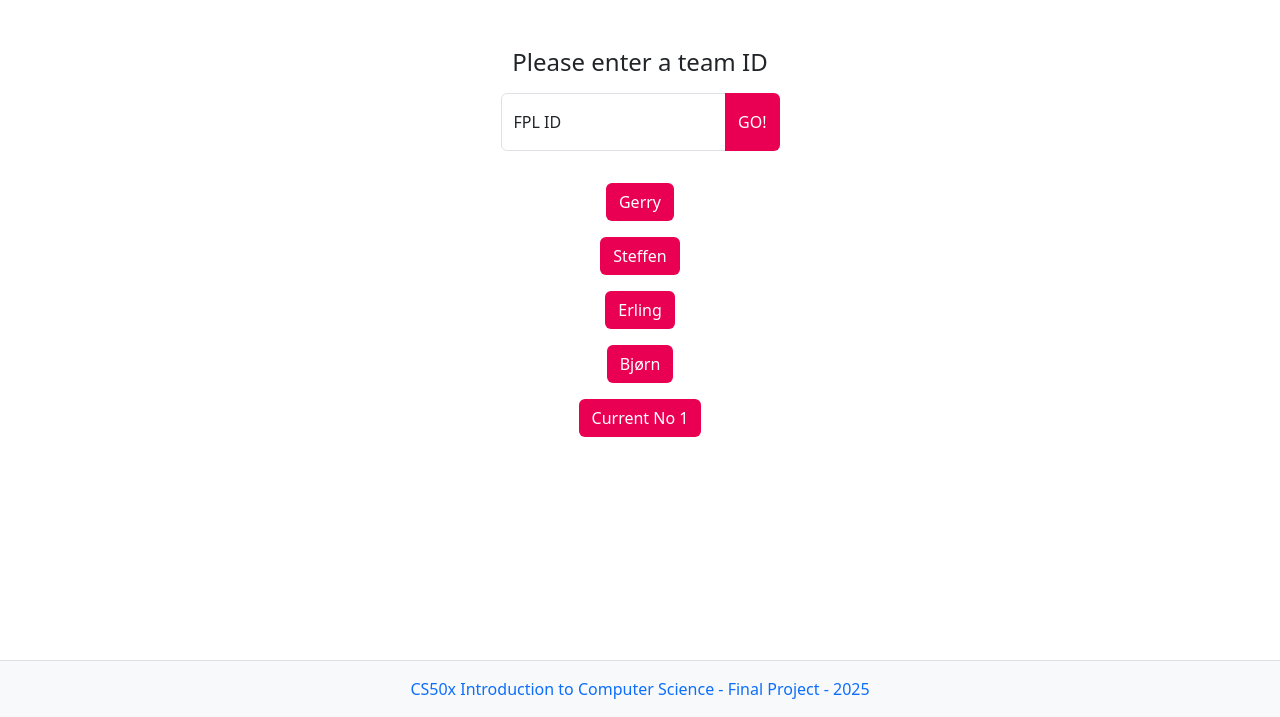
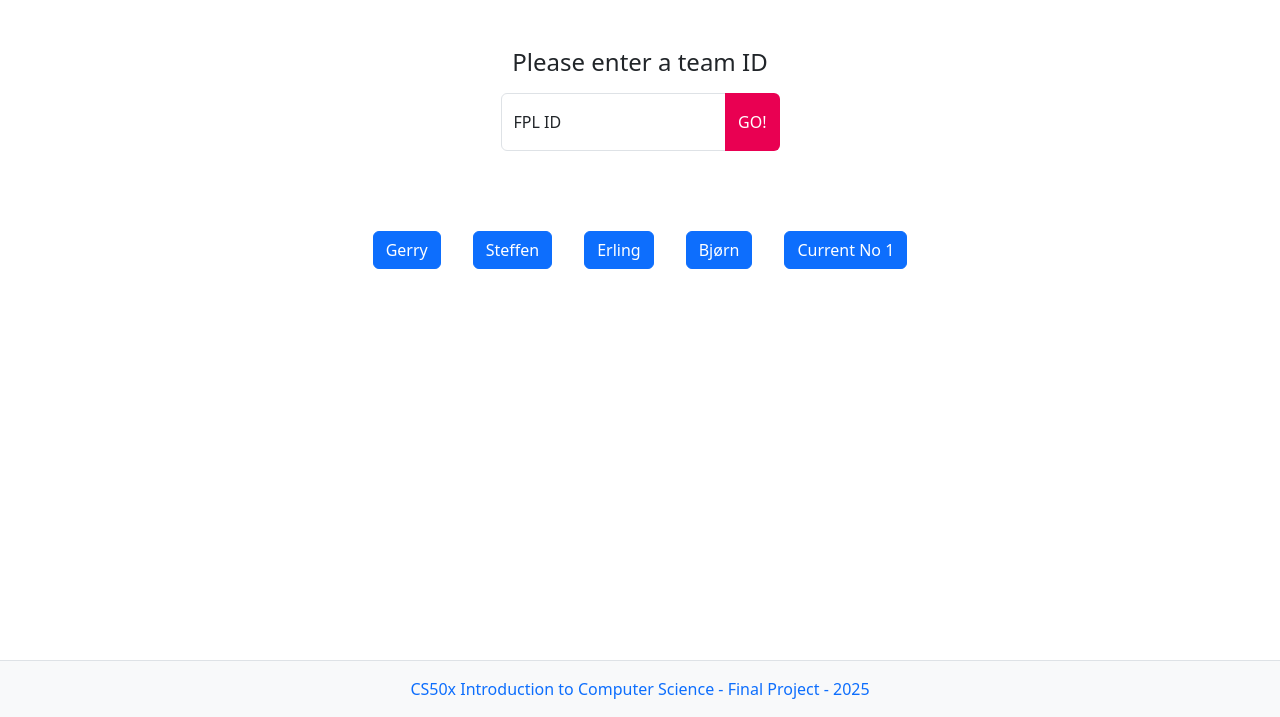
Before and after one commit to gnorken/fpl_tables, a Python web app: template templates/index.html in a window 1280 px wide. Shown: the part 83-800 px from the top of the page. Run offline with Jinja, Linux system fonts and the light colour scheme; the template is opened without the code that fills it, so the values that code supplies are empty.

Commit message:
Added buttons for the boys

```diff
--- a/templates/index.html
+++ b/templates/index.html
@@ -17,30 +17,30 @@
 
     </div>
 
-    <div class="d-flex flex-column align-items-center">
+    <div class="d-flex justify-content-center m-5">
         <form action="/" method="POST" class="m-2">
             <input type="hidden" name="team_id" value="766023">
-            <button type="submit" class="btn bg-red mx-2">Gerry</button>
+            <button type="submit" class="btn btn-primary mx-2">Gerry</button>
         </form>
 
         <form action="/" method="POST" class="m-2">
             <input type="hidden" name="team_id" value="1745763">
-            <button type="submit" class="btn bg-red mx-2">Steffen</button>
+            <button type="submit" class="btn btn-primary mx-2">Steffen</button>
         </form>
 
         <form action="/" method="POST" class="m-2">
             <input type="hidden" name="team_id" value="955247">
-            <button type="submit" class="btn bg-red mx-2">Erling</button>
+            <button type="submit" class="btn btn-primary mx-2">Erling</button>
         </form>
 
         <form action="/" method="POST" class="m-2">
             <input type="hidden" name="team_id" value="3447375">
-            <button type="submit" class="btn bg-red mx-2">Bjørn</button>
+            <button type="submit" class="btn btn-primary mx-2">Bjørn</button>
         </form>
 
         <form action="/" method="POST" class="m-2">
             <input type="hidden" name="team_id" value="7550131">
-            <button type="submit" class="btn bg-red mx-2">Current No 1</button>
+            <button type="submit" class="btn btn-primary mx-2">Current No 1</button>
         </form>
     </div>
 
```
